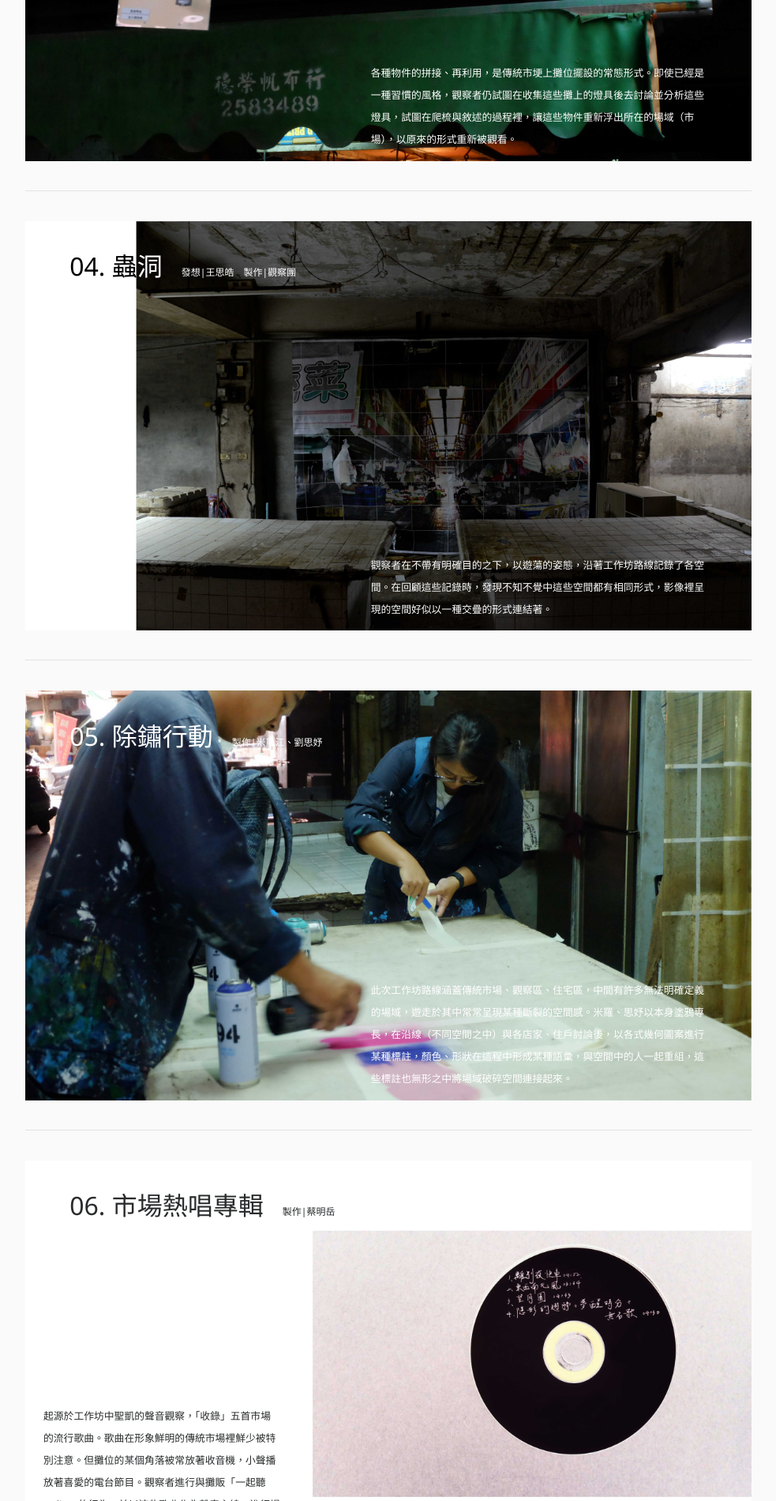
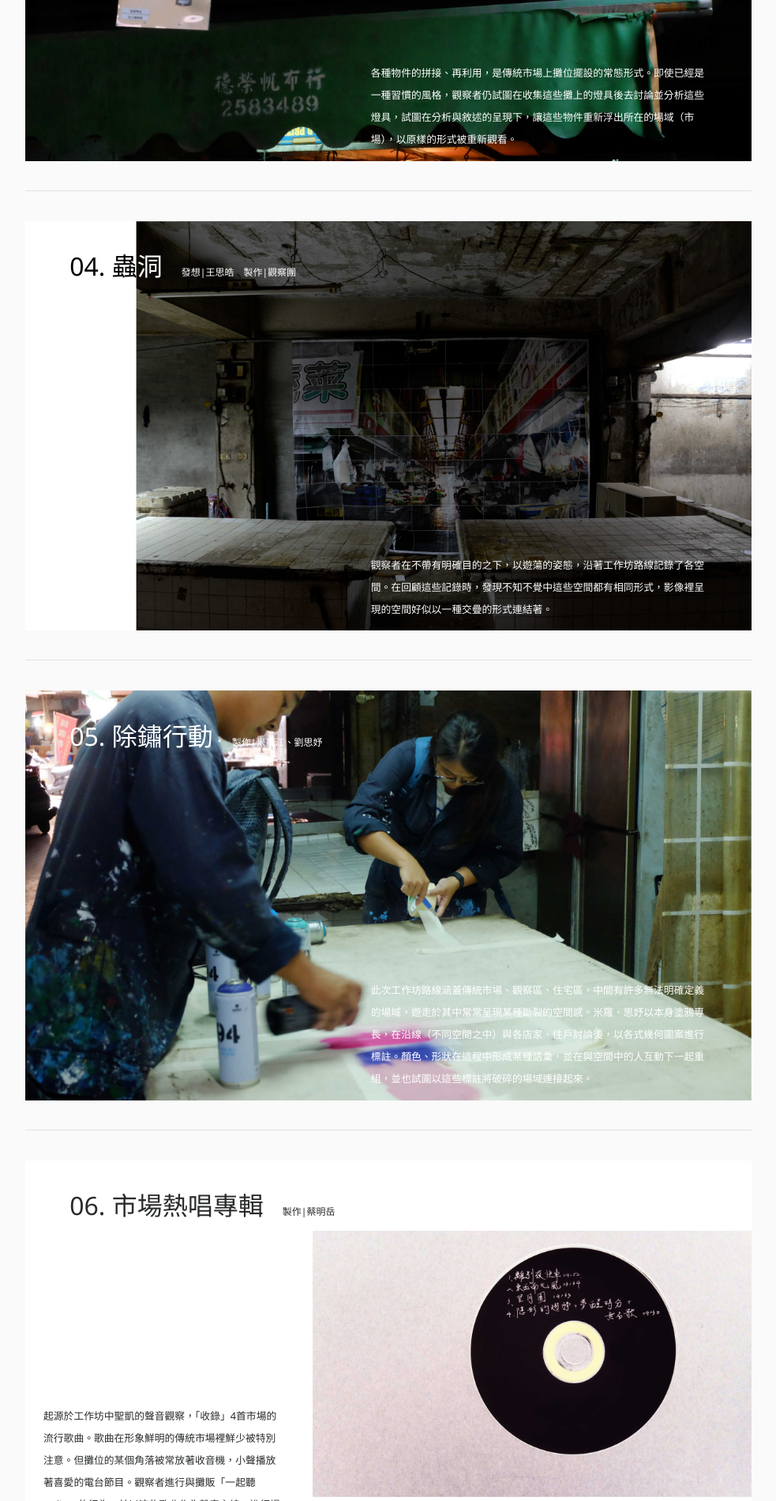
Before and after one commit to streetobserver/streetobserver.github.io, a plain HTML site: page yongleShuiXian.html in a window 1280 px wide. Shown: the part 2256-4156 px from the top of the page at 79% size, without its empty margins (148-1131 px from the left). Drawn offline with nearby package versions, Linux system fonts and the light colour scheme; files that its build step writes are made by us from their sources; a script that the page names is missing; a web font is replaced by a local one.

Commit message:
Update yongleShuiXian.html

```diff
--- a/yongleShuiXian.html
+++ b/yongleShuiXian.html
@@ -110,13 +110,14 @@ ga('send', 'pageview');
             <img src="./images/yongleShuiXian/02message.jpg" class="d-block img-fluid mx-auto py-2">
             <h2 class="in-img-left-top-sm out-of-img">02. 市場求籤圖<span class="nameofworks">製作│邱睦容</span></h2>
             <p class="in-img-left-bottom-indent w300">
-              市場裡流動著許多訊息，在不甚明顯的角落，透露著空間使用者的某些需求。這些隱微的廣告與文字，暗示了攤販或顧客在日常買賣之外的隱性需要。因場域獨特性而被置於此的訊息，出了市場就難以被找到。故以這些「需求」為取向，展開地圖繪製，並模仿這些書寫模式，置入個人想傳達的內容，與往來者、原有場域的訊息進行對話。
+              市場裡流動著許多訊息，尤其在某些角落裡的廣告與文字，透露著空間使用者的隱性需求，甚至有些訊息出了市場就難以被找到。故將這些「需求」進行地圖繪製，並模仿這些書寫模式，置入個人想傳達的內容，與往來者、原有場域的訊息進行對話。
             </p>
           </div>
           <div class="col-12 col-sm-12 offset-md-1 col-md-10 works line white_font_color">
             <img src="./images/yongleShuiXian/03light.jpg" class="d-block img-fluid mx-auto py-2">
             <h2 class="in-img-left-top-sm out-of-img w455">03. 攤舖燈具考<span class="nameofworks">製作│楊子瑩</span></h2>
-            <p class="in-img-right-bottom">各種物件的拼接、再利用，是傳統市埂上攤位擺設的常態形式。即使已經是一種習慣的風格，觀察者仍試圖在收集這些攤上的燈具後去討論並分析這些燈具，試圖在爬梳與敘述的過程裡，讓這些物件重新浮出所在的場域（市場），以原來的形式重新被觀看。</p>
+            <p class="in-img-right-bottom">各種物件的拼接、再利用，是傳統市場上攤位擺設的常態形式。即使已經是一種習慣的風格，觀察者仍試圖在收集這些攤上的燈具後去討論並分析這些燈具，試圖在分析與敘述的呈現下，讓這些物件重新浮出所在的場域（市場），以原樣的形式被重新觀看。
+</p>
           </div>
           <div class="col-12 col-sm-12 offset-md-1 col-md-10 works line white_font_color">
             <img src="./images/yongleShuiXian/04hall.jpg" class="d-block img-fluid mx-auto py-2">
@@ -127,20 +128,20 @@ ga('send', 'pageview');
             <img src="./images/yongleShuiXian/05graphy.jpg" class="d-block img-fluid mx-auto py-2">
             <h2 class="in-img-left-top-sm out-of-img w455">05. 除鏽行動<span class="nameofworks">製作|米羅江、劉思妤</span></h2>
             <p class="in-img-right-bottom">
-              此次工作坊路線涵蓋傳統市場、觀察區、住宅區，中間有許多無法明確定義的場域，遊走於其中常常呈現某種斷裂的空間感。米羅、思妤以本身塗鴉專長，在沿線（不同空間之中）與各店家、住戶討論後，以各式幾何圖案進行某種標註，顏色、形狀在這程中形成某種語彙，與空間中的人一起重組，這些標註也無形之中將場域破碎空間連接起來。
+              此次工作坊路線涵蓋傳統市場、觀察區、住宅區，中間有許多無法明確定義的場域，遊走於其中常常呈現某種斷裂的空間感。米羅、思妤以本身塗鴉專長，在沿線（不同空間之中）與各店家、住戶討論後，以各式幾何圖案進行標註。顏色、形狀在這程中形成某種語彙，並在與空間中的人互動下一起重組，並也試圖以這些標註將破碎的場域連接起來。
             </p>
           </div>
           <div class="col-12 col-sm-12 offset-md-1 col-md-10 works line">
             <img src="images/yongleShuiXian/06sound.jpg" class="d-block img-fluid mx-auto py-2">
             <h2 class="in-img-left-top-sm out-of-img">06. 市場熱唱專輯<span class="nameofworks">製作|蔡明岳</span></h2>
             <p class="in-img-left-bottom-indent w455">
-              起源於工作坊中聖凱的聲音觀察，「收錄」五首市場的流行歌曲。歌曲在形象鮮明的傳統市場裡鮮少被特別注意。但攤位的某個角落被常放著收音機，小聲播放著喜愛的電台節目。觀察者進行與攤販「一起聽radio」的行為，並以這些歌曲作為聲音主線，進行場域描繪。攤販、賣藝歌手、顧客在移除空間的真實相遇後，在一首歌曲裡重新出場。
+              起源於工作坊中聖凱的聲音觀察，「收錄」4首市場的流行歌曲。歌曲在形象鮮明的傳統市場裡鮮少被特別注意。但攤位的某個角落被常放著收音機，小聲播放著喜愛的電台節目。觀察者進行與攤販「一起聽radio」的行為，並以這些歌曲作為聲音主線，進行場域描繪。攤販、賣藝歌手、顧客在移除空間的真實相遇後，在一首歌曲裡重新出場。
             </p>
           </div>
           <div class="col-12 col-sm-12 offset-md-1 col-md-10 works">
             <img src="images/yongleShuiXian/07party.jpg" class="d-block img-fluid mx-auto py-2">
             <h2 class="in-img-left-top-sm out-of-img">07. <span class="vertical-rl">市場攤位共食</span><span class="nameofworks">執行|觀察團</span></h2>
-            <p class="in-img-left-bottom w753">此次「觀察」展示計畫，在過程裡，勢必代表著與場域中「空間」所有人進行「交換」，交換項目包括抽象的（情緒、認同感）與物質的（功能性）。我們試圖在交談的過程中進行溝通，與攤販、來往者建立某種「想像」上的認識。故使用其中一空攤販下，進行「火鍋共食」的行動：使用閒置攤位、就近採買市場肉類、蔬菜。使得攤位不僅是食材的展示功能，直接進行熟煮與進食。與附近攤販共食的過程裡，一起進行對「攤位」想像的實踐。</p>
+            <p class="in-img-left-bottom w753">此次「觀察」展示計畫，在過程裡其實代表著與「空間」所有人進行經驗「交換」。這些經驗包括抽象的（情緒、認同感）與物質上的（功能性上的）。試圖與攤販、來往者建立某種「想像」上的認識。故使用其中一閒置攤販進行「火鍋共食」，完成在肉食、蔬菜的攤販旁，ˋ直接進行購買、烹煮、進食的過程。在“氣味”與空間功能下都試圖扭轉這些攤販的印象。並在與附近攤販共食的過程裡，一起進行「想像」上的實踐。</p>
           </div>
         </div>
       </div>
```
